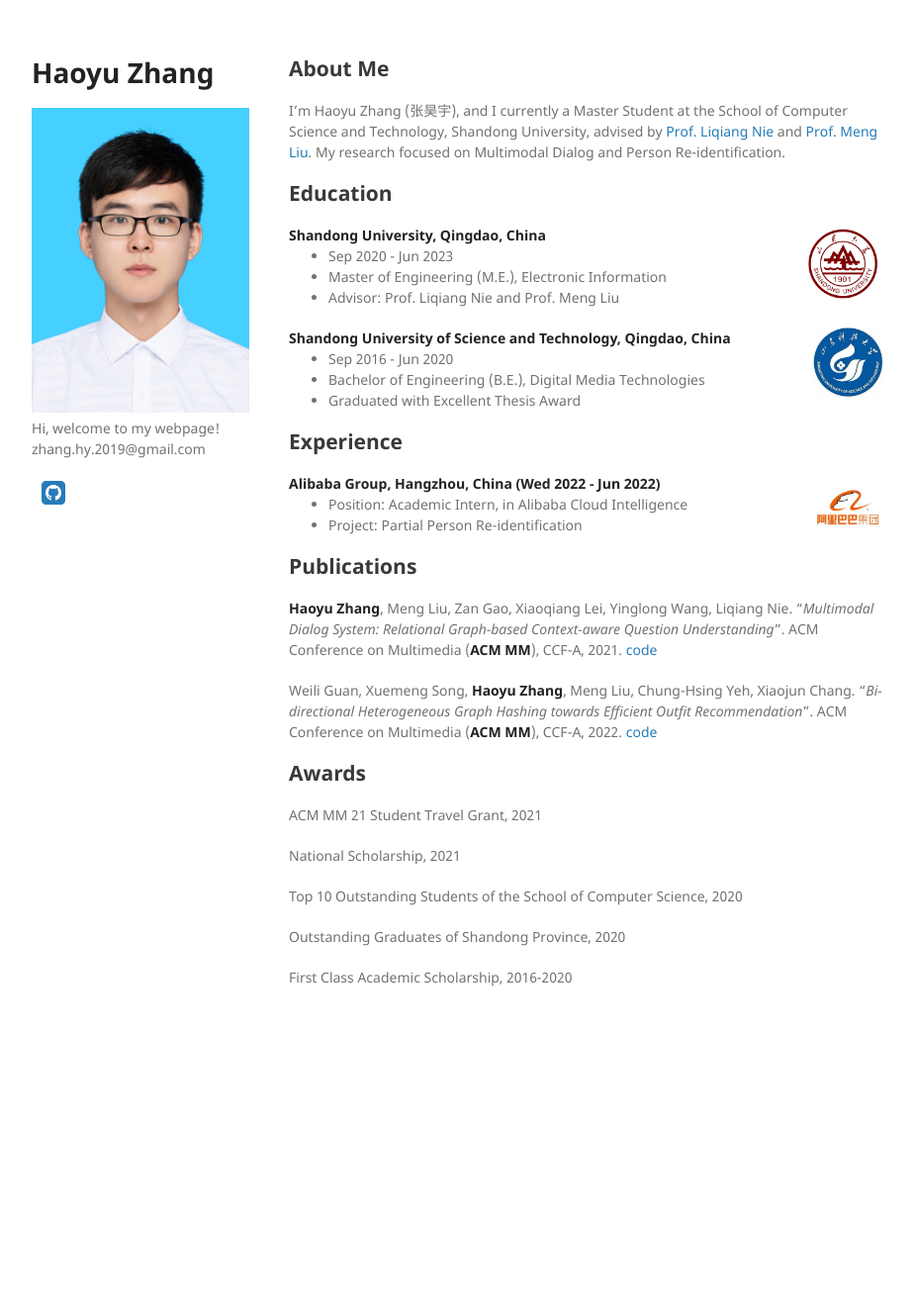
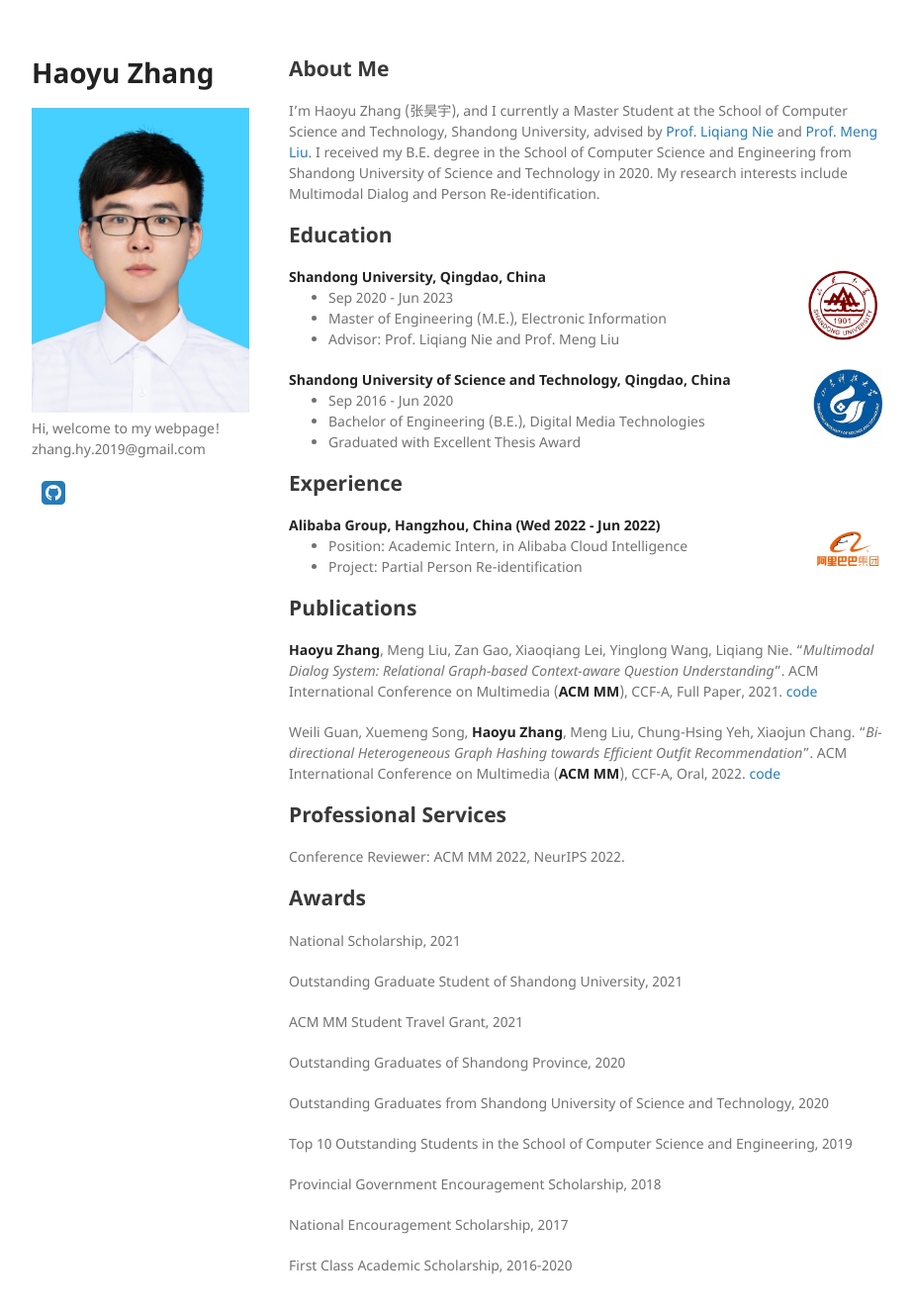
Before and after one commit to Hyu-Zhang/Hyu-Zhang.github.io, a Jekyll site: the page built from index.md, in a window 1280 px wide and 1359 px high. Shown: the top 1327 px of the window at 99% size, without its empty margins (178-1101 px from the left). Built offline with Jekyll 4.4.1, drawn with Linux system fonts in a browser that asks for light colours; a style sheet for code colours, icons or effects is not loaded; our own code applies the rules of GitHub Pages for plain Markdown files.

Commit message:
Update index.md

```diff
--- a/index.md
+++ b/index.md
@@ -3,7 +3,7 @@ layout: default
 ---
 ## About Me
 
-I’m Haoyu Zhang (张昊宇), and I currently a Master Student at the School of Computer Science and Technology, Shandong University, advised by [Prof. Liqiang Nie](https://liqiangnie.github.io/) and [Prof. Meng Liu](https://mengliu1991.github.io/). My research focused on Multimodal Dialog and Person Re-identification.
+I’m Haoyu Zhang (张昊宇), and I currently a Master Student at the School of Computer Science and Technology, Shandong University, advised by [Prof. Liqiang Nie](https://liqiangnie.github.io/) and [Prof. Meng Liu](https://mengliu1991.github.io/). I received my B.E. degree in the School of Computer Science and Engineering from Shandong University of Science and Technology in 2020. My research interests include Multimodal Dialog and Person Re-identification.
 
 ## Education
 
@@ -53,18 +53,30 @@ I’m Haoyu Zhang (张昊宇), and I currently a Master Student at the School of
 
 ## Publications
 
-**Haoyu Zhang**, Meng Liu, Zan Gao, Xiaoqiang Lei, Yinglong Wang, Liqiang Nie. "_Multimodal Dialog System: Relational Graph-based Context-aware Question Understanding_". ACM Conference on Multimedia (**ACM MM**), CCF-A, 2021. [code](https://acmmmtreasure.wixsite.com/treasure)
+**Haoyu Zhang**, Meng Liu, Zan Gao, Xiaoqiang Lei, Yinglong Wang, Liqiang Nie. "_Multimodal Dialog System: Relational Graph-based Context-aware Question Understanding_". ACM International Conference on Multimedia (**ACM MM**), CCF-A, Full Paper, 2021. [code](https://acmmmtreasure.wixsite.com/treasure)
 
-Weili Guan, Xuemeng Song, **Haoyu Zhang**, Meng Liu, Chung-Hsing Yeh, Xiaojun Chang. "_Bi-directional Heterogeneous Graph Hashing towards Efficient Outfit Recommendation_". ACM Conference on Multimedia (**ACM MM**), CCF-A, 2022. [code](https://outfitrec.wixsite.com/bihgh)
+Weili Guan, Xuemeng Song, **Haoyu Zhang**, Meng Liu, Chung-Hsing Yeh, Xiaojun Chang. "_Bi-directional Heterogeneous Graph Hashing towards Efficient Outfit Recommendation_". ACM International Conference on Multimedia (**ACM MM**), CCF-A, Oral, 2022. [code](https://outfitrec.wixsite.com/bihgh)
+
+## Professional Services
+
+Conference Reviewer: ACM MM 2022, NeurIPS 2022.
 
 ## Awards
 
-ACM MM 21 Student Travel Grant, 2021
-
 National Scholarship, 2021
 
-Top 10 Outstanding Students of the School of Computer Science, 2020
+Outstanding Graduate Student of Shandong University, 2021
+
+ACM MM Student Travel Grant, 2021
 
 Outstanding Graduates of Shandong Province, 2020
 
+Outstanding Graduates from Shandong University of Science and Technology, 2020
+
+Top 10 Outstanding Students in the School of Computer Science and Engineering, 2019
+
+Provincial Government Encouragement Scholarship, 2018
+
+National Encouragement Scholarship, 2017
+
 First Class Academic Scholarship, 2016-2020
```
